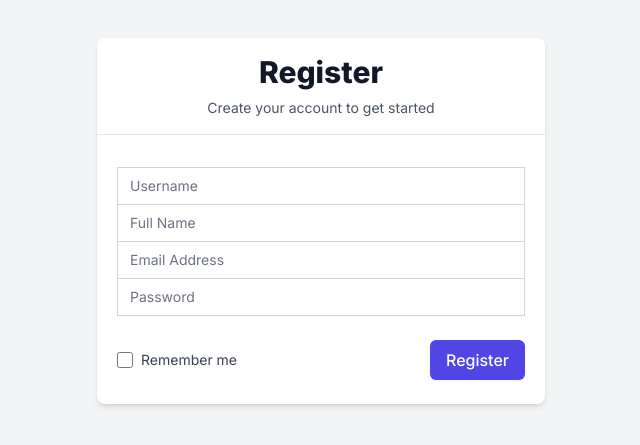
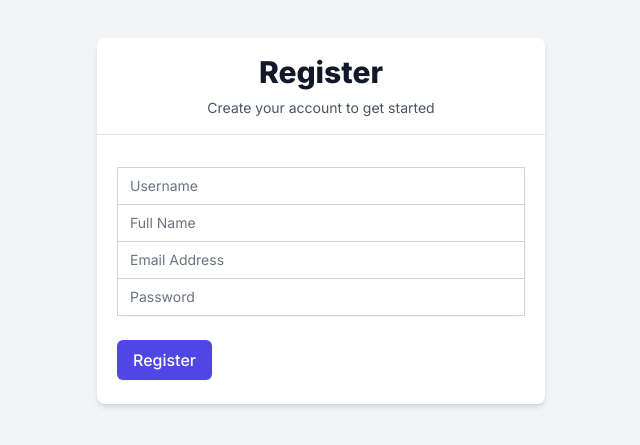
Before and after one commit to reveuse12/next-auth-zustand, a Next.js app: page /signup in a window 1280 px wide. Shown: the part 179-624 px from the top of the page, without its empty margins (319-959 px from the left). Built offline with nearby package versions, Linux system fonts and the light colour scheme.

Commit message:
added toast

```diff
--- a/package.json
+++ b/package.json
@@ -16,6 +16,7 @@
     "next": "14.2.3",
     "react": "^18",
     "react-dom": "^18",
+    "react-hot-toast": "^2.4.1",
     "zustand": "^4.5.2"
   },
   "devDependencies": {
--- a/src/app/admin/page.js
+++ b/src/app/admin/page.js
@@ -2,6 +2,7 @@
 import axios from "axios";
 import { useRouter } from "next/navigation";
 import React, { useEffect, useState } from "react";
+import toast from "react-hot-toast";
 
 const UserProfile = () => {
   const router = useRouter();
@@ -14,9 +15,11 @@ const UserProfile = () => {
       await axios.get("api/auth/logout", {
         withCredentials: true,
       });
+      toast.success("Logged out successfully");
       router.push("/login");
     } catch (error) {
       console.log(error.message);
+      toast.error("Error logging out");
     }
   };
 
--- a/src/app/layout.js
+++ b/src/app/layout.js
@@ -1,6 +1,6 @@
 import { Inter } from "next/font/google";
 import "./globals.css";
-
+import { Toaster } from "react-hot-toast";
 const inter = Inter({ subsets: ["latin"] });
 
 export const metadata = {
@@ -11,7 +11,9 @@ export const metadata = {
 export default function RootLayout({ children }) {
   return (
     <html lang="en">
-      <body className={inter.className}>{children}</body>
+      <body className={inter.className}>
+        {children} <Toaster />
+      </body>
     </html>
   );
 }
--- a/src/app/login/page.js
+++ b/src/app/login/page.js
@@ -1,6 +1,7 @@
 "use client";
 import React, { useState } from "react";
 import axios from "axios";
+import toast from "react-hot-toast";
 import { AuthStore } from "@/store/store";
 import { useRouter } from "next/navigation";
 
@@ -26,9 +27,11 @@ function Page() {
       setToken(res.data.token);
       setUser(res.data.user);
       setRefreshToken(res.data.refreshToken);
+      toast.success("Login Successful");
       navigate.push("/admin");
     } catch (error) {
       console.log(error);
+      toast.error("Login Failed");
     }
   };
 
--- a/src/app/signup/page.js
+++ b/src/app/signup/page.js
@@ -1,7 +1,11 @@
 "use client";
 import React, { useState } from "react";
 import axios from "axios";
+import { useRouter } from "next/navigation";
+import toast from "react-hot-toast";
+
 function Page() {
+  const router = useRouter();
   const [formData, setFormData] = useState({
     username: "",
     name: "",
@@ -15,12 +19,13 @@ function Page() {
 
   const handleSubmit = async (event) => {
     event.preventDefault();
-    // Handle form submission logic here (e.g., send data to server)
-    console.log("Form Submitted:", formData);
     try {
       const res = await axios.post("api/auth/signup", formData);
+      toast.success("Register Successful");
+      router.push("/login");
     } catch (error) {
       console.log(error);
+      toast.error("Register Failed");
     }
   };
 
@@ -79,17 +84,6 @@ function Page() {
             />
           </div>
           <div className="flex items-center justify-between">
-            <div className="flex items-center space-x-2">
-              <input
-                id="remember_me"
-                name="remember_me"
-                type="checkbox"
-                className="w-4 h-4 text-indigo-600 focus:ring-indigo-500"
-              />
-              <label for="remember_me" className="text-sm text-gray-700">
-                Remember me
-              </label>
-            </div>
             <button
               type="submit"
               className="inline-flex items-center px-4 py-2 rounded-md shadow-sm font-medium text-white bg-indigo-600 hover:bg-indigo-700 focus:outline-none focus:ring-2 focus:ring-offset-2 focus:ring-indigo-500"
```
Also changed, not shown: 1 other file (tests, documents, lock files or other folders).
